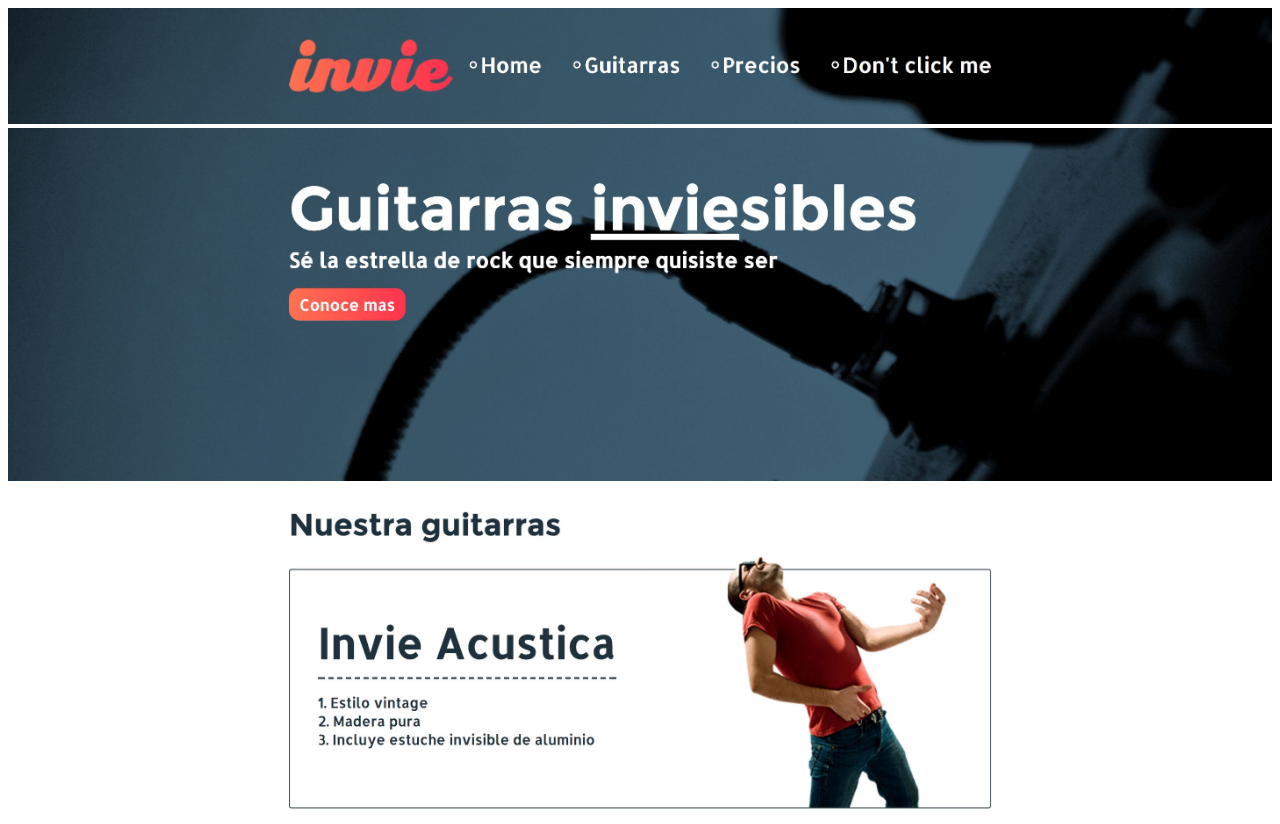
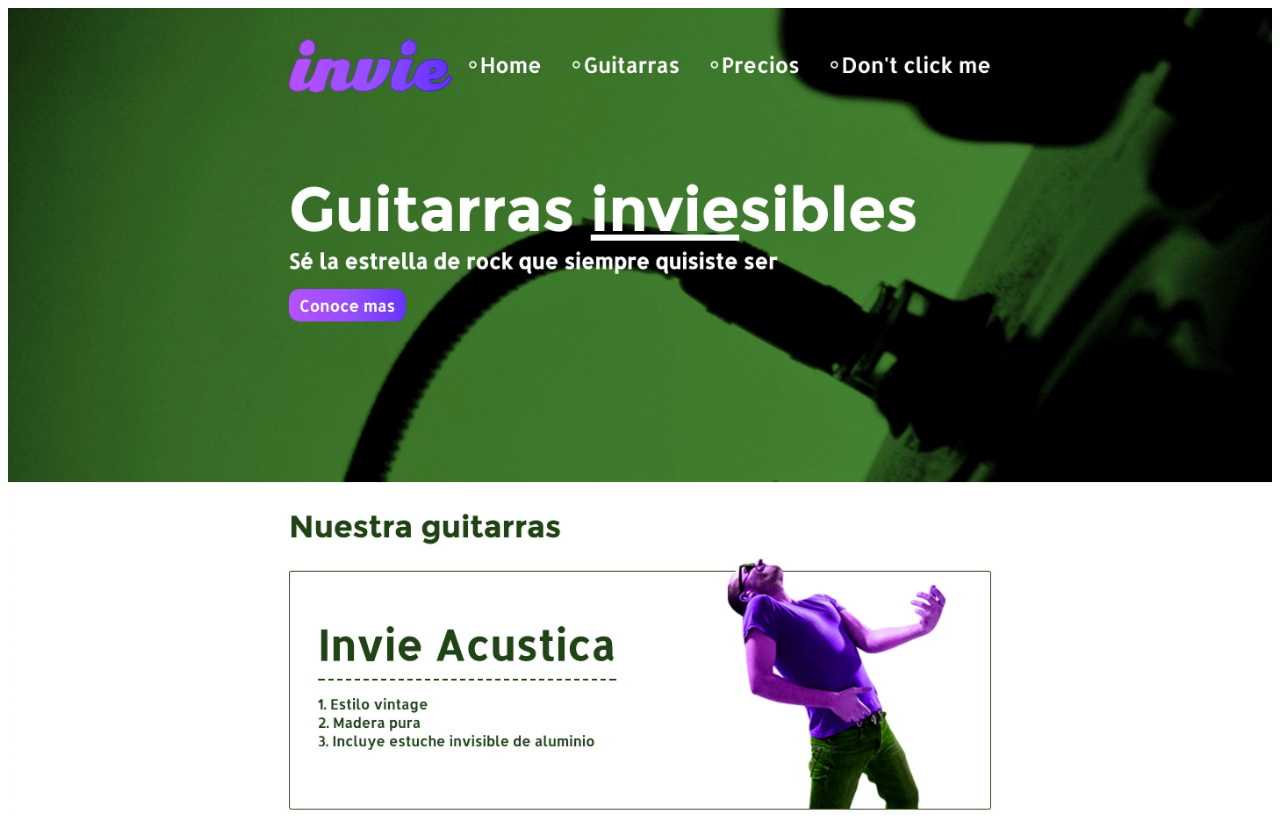
Before and after one commit to cavb1205/invie, a plain HTML site: page index.html in a window 1280 px wide. Shown: the top 824 px of the page. Drawn offline with Linux system fonts and the light colour scheme.

Commit message:
nueva version invie

```diff
--- a/index.html
+++ b/index.html
@@ -13,8 +13,6 @@
     </style>
 </head>
 <body>
-    <img src="header.jpg" alt="header">
-    <img src="hero.jpg" alt="">
-    <img src="acustica.jpg" alt="">
+    <img src="nueva-version.jpg" alt="">
 </body>
 </html>
```
Also changed, not shown: nueva-version.jpg (added).
